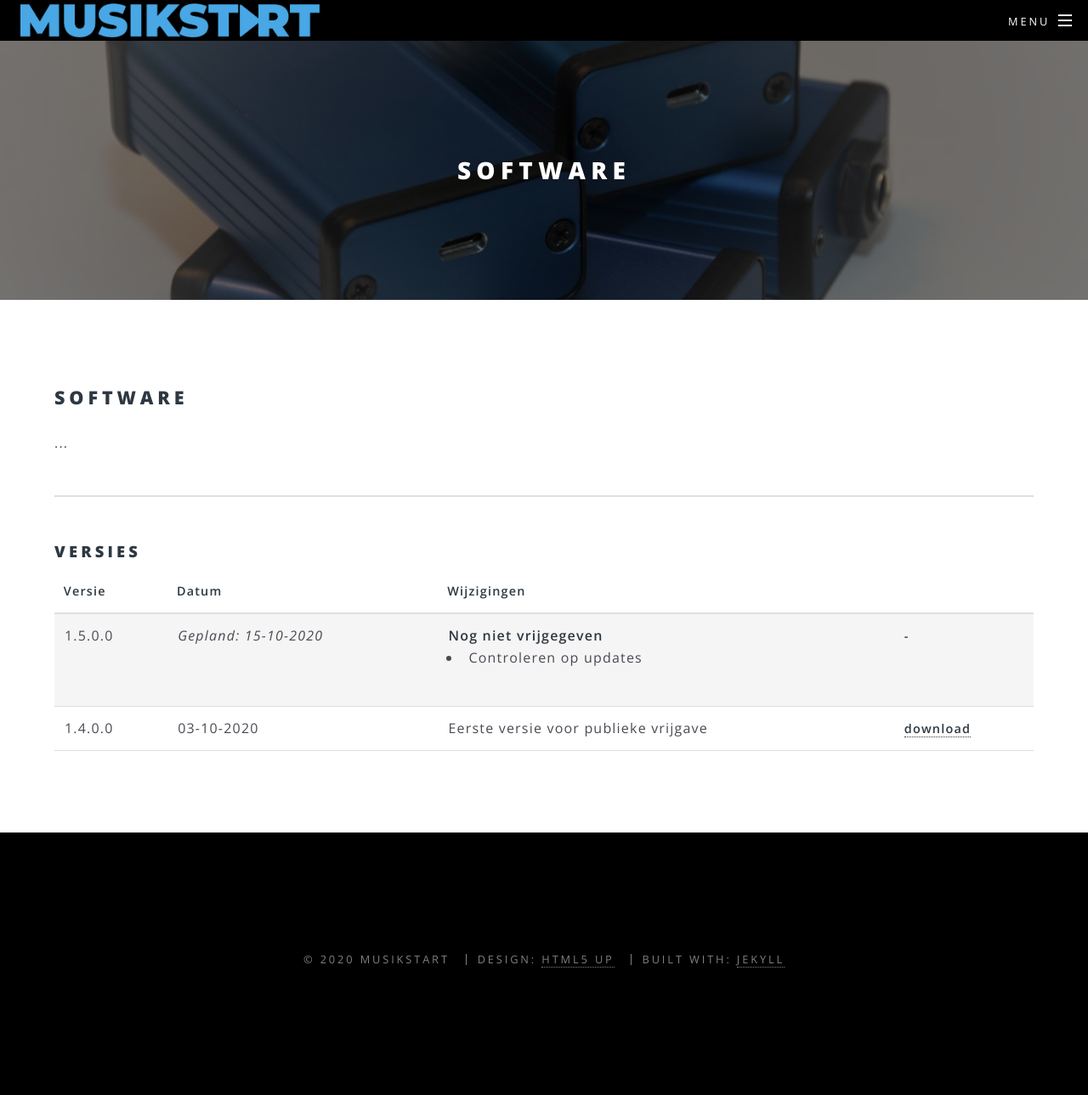
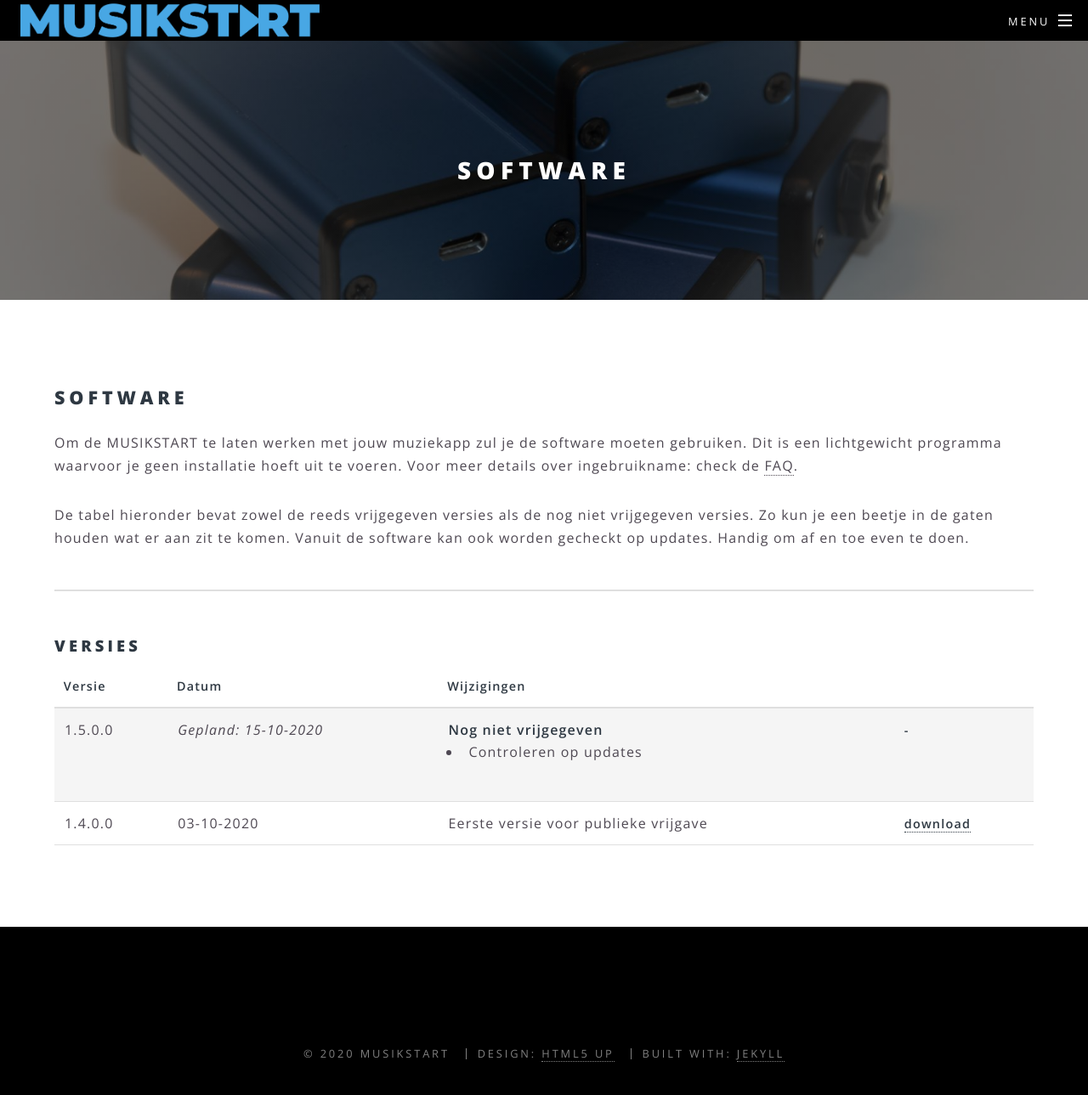
Before and after one commit to xsivreyer/musikstart, a Jekyll site: the page built from software.html, in a window 1280 px wide and 1343 px high. Shown: the top 1289 px of the window at 85% size. Built offline with Jekyll 4.4.1, drawn with Linux system fonts in a browser that asks for light colours.

Commit message:
Descriptive text

```diff
--- a/software.html
+++ b/software.html
@@ -5,7 +5,14 @@ title: Software
 <section>
     <h2>Software</h2>
     <p>
-        ...
+        Om de MUSIKSTART te laten werken met jouw muziekapp zul je de software moeten gebruiken. Dit
+        is een lichtgewicht programma waarvoor je geen installatie hoeft uit te voeren. Voor meer details
+        over ingebruikname: check de <a href="faq.html">FAQ</a>.
+    </p>
+    <p>
+        De tabel hieronder bevat zowel de reeds vrijgegeven versies als de nog niet vrijgegeven versies.
+        Zo kun je een beetje in de gaten houden wat er aan zit te komen. Vanuit de software kan ook
+        worden gecheckt op updates. Handig om af en toe even te doen.
     </p>
     <hr />
     <h3>Versies</h3>
@@ -24,7 +31,7 @@ title: Software
                     <td><a id="1.5.0.0"></a>1.5.0.0</td>
                     <td><i>Gepland: 15-10-2020</i></td>
                     <td>
-                        <b>Nog niet vrijgegeven</b><br/>
+                        <b>Nog niet vrijgegeven</b><br />
                         <ul>
                             <li>Controleren op updates</li>
                         </ul>
```
